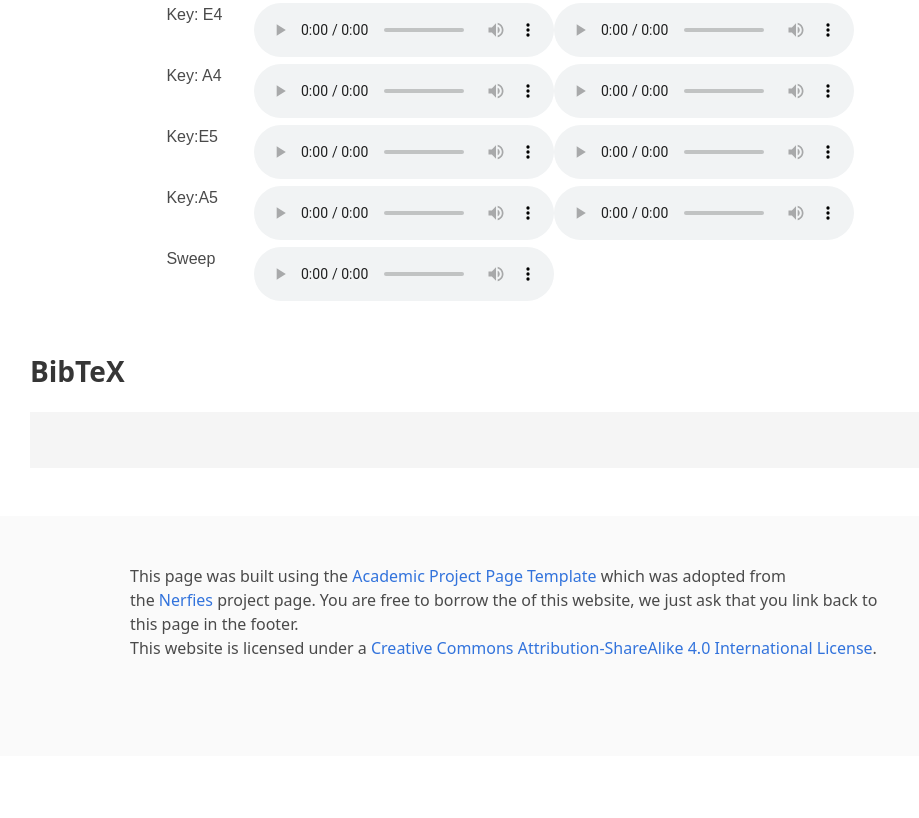
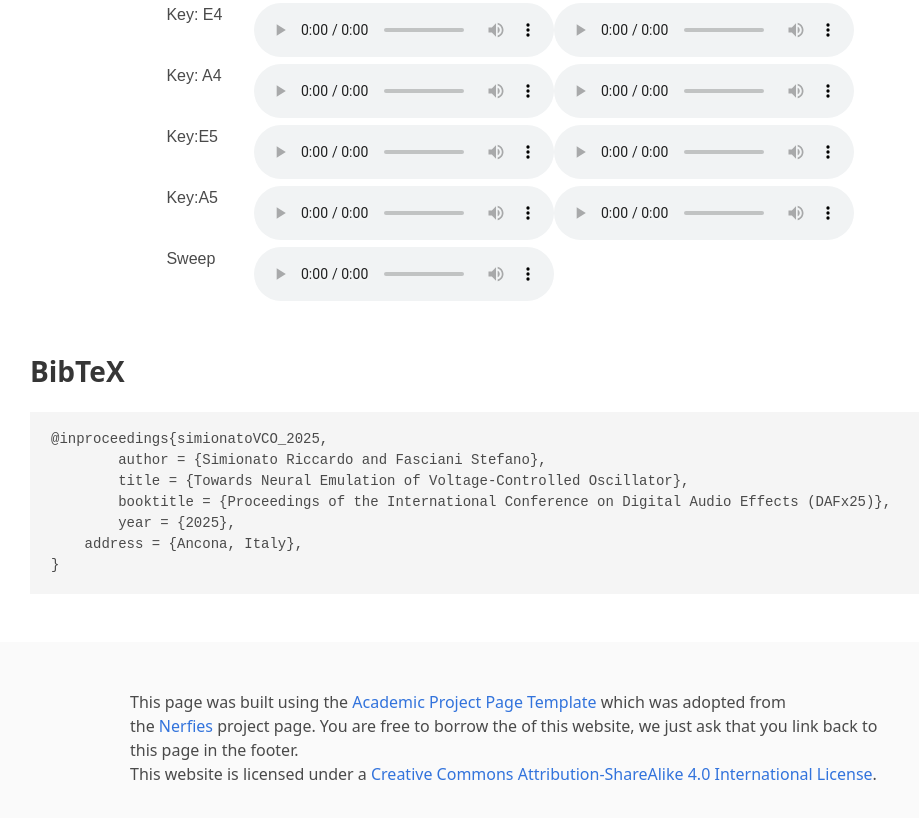
Before and after one commit to RiccardoVib/NeuralOSC_pages, a plain HTML site: page index.html in a window 1280 px wide. Shown: the part 5667-6485 px from the top of the page, without its empty margins (130-1049 px from the left). Before the commit the page ends 6423 px from the top, so only its background shows below. Drawn offline with nearby package versions, Linux system fonts and the light colour scheme; some icons are missing.

Commit message:
Update index.html

```diff
--- a/index.html
+++ b/index.html
@@ -482,7 +482,13 @@ The top row refers to the sawtooth waveshape, while the bottom row refers to the
   <section class="section" id="BibTeX">
     <div class="container is-max-desktop content">
       <h2 class="title">BibTeX</h2>
-      <pre><code>
+      <pre><code>@inproceedings{simionatoVCO_2025,
+	author = {Simionato Riccardo and Fasciani Stefano},
+	title = {Towards Neural Emulation of Voltage-Controlled Oscillator},
+	booktitle = {Proceedings of the International Conference on Digital Audio Effects (DAFx25)},
+	year = {2025},
+    address = {Ancona, Italy},
+}
 </code></pre>
     </div>
 </section>
```
